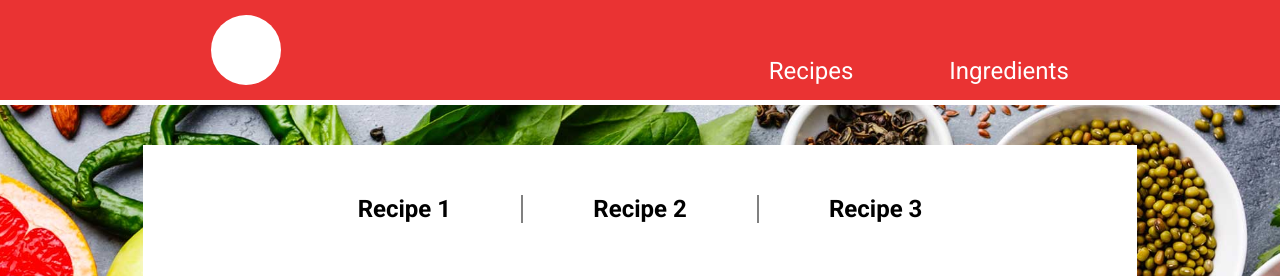
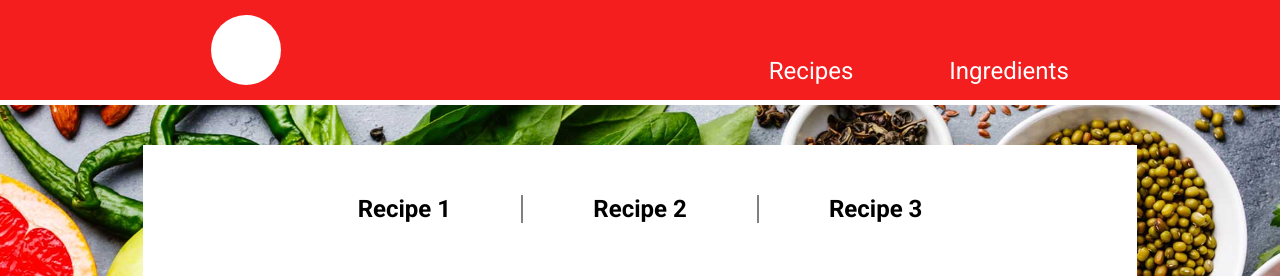
Before and after one commit to jTendeck/comp1930proj, a plain HTML site: page recipe-template.html in a window 1280 px wide. Shown: the top 276 px of the page. Drawn offline with Linux system fonts and the light colour scheme.

Commit message:
minor tweaks

```diff
--- a/recipe-template.html
+++ b/recipe-template.html
@@ -17,7 +17,7 @@
 		}
 
 		.navBar {
-			background-color: #ea3333;
+			background-color: rgb(245, 30, 30);
 			width: 100%;
 			height: 100px;
 			display: flex;
```
